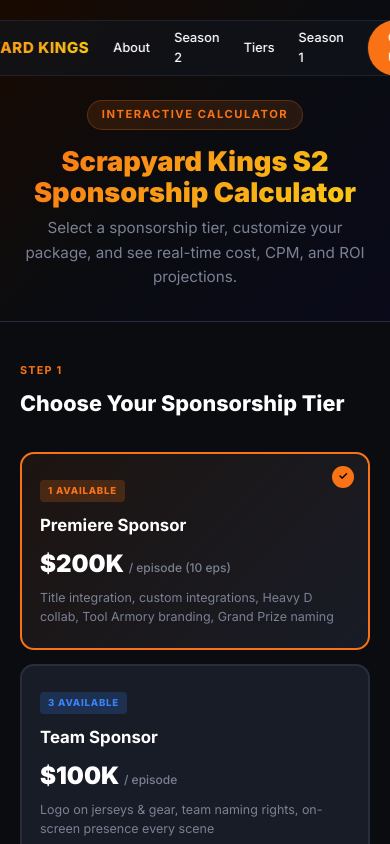
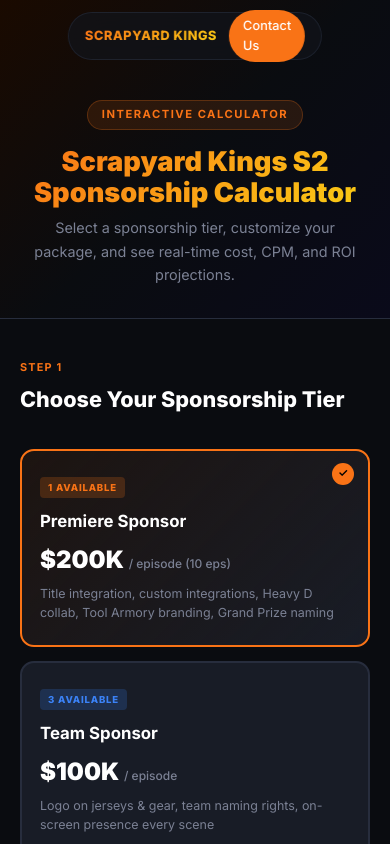
Before and after one commit to CineMck/scrapyard-kings-sponsors, a website: page public/calculator.html in a window 390 px wide. Shown: the top 844 px of the page. Drawn offline with Linux system fonts and the light colour scheme.

Commit message:
Update calculator.html

```diff
--- a/public/calculator.html
+++ b/public/calculator.html
@@ -187,10 +187,17 @@
     .benefits-grid { grid-template-columns: 1fr; }
     .roi-grid { grid-template-columns: 1fr; }
   }
+  @media (max-width: 768px) {
+    nav{top:12px;padding:0 16px;height:48px;max-width:calc(100% - 24px);gap:12px}
+    .nav-brand{font-size:0.8rem}
+    .nav-links a:not(.nav-cta){display:none}
+    .nav-cta{padding:6px 14px;font-size:0.72rem}
+  }
   @media (max-width: 560px) {
     .tier-grid { grid-template-columns: 1fr; }
     .results-grid { grid-template-columns: 1fr 1fr; }
     .header h1 { font-size: 1.7rem; }
+    .header p { font-size: 0.9rem; }
   }
 </style>
 </head>
```
